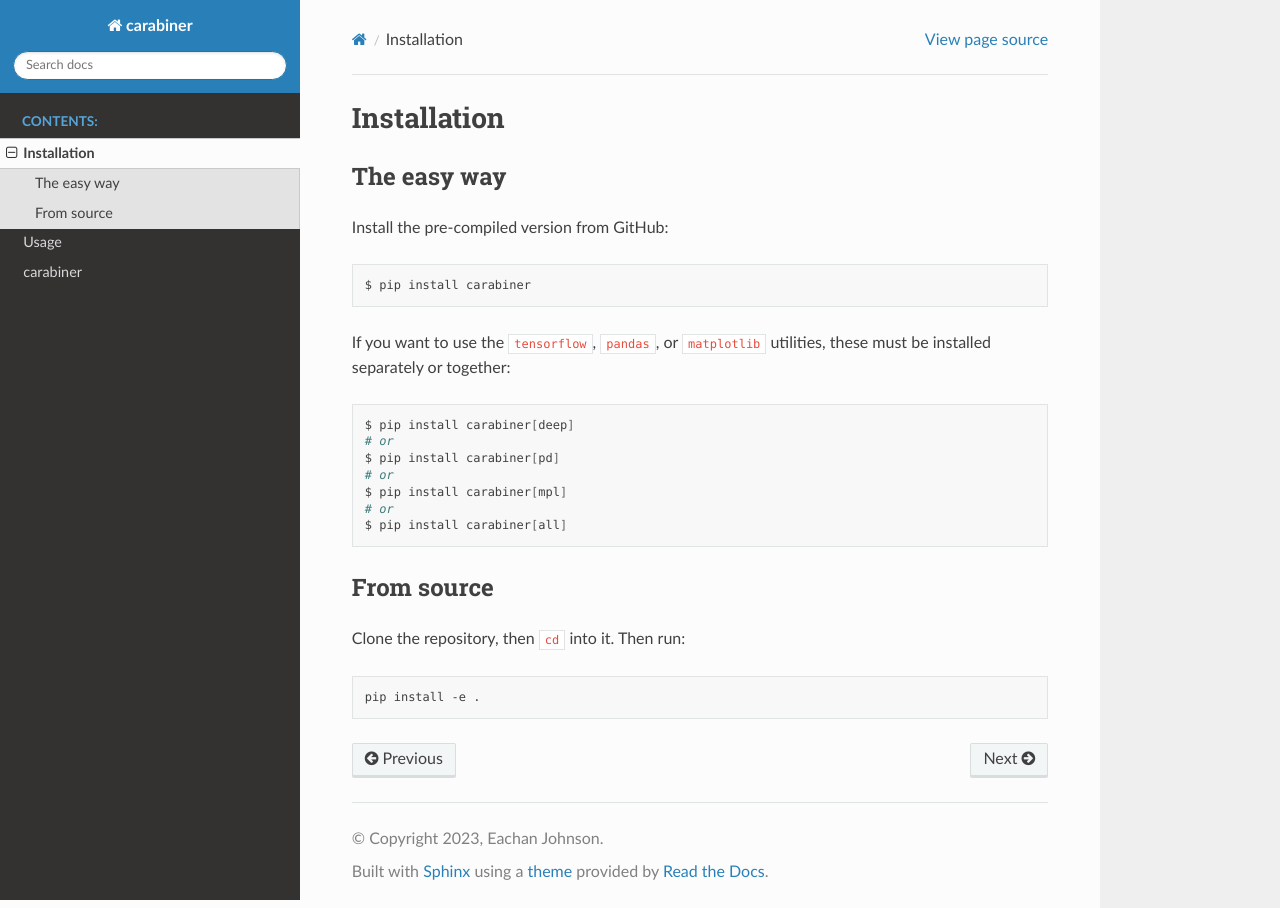
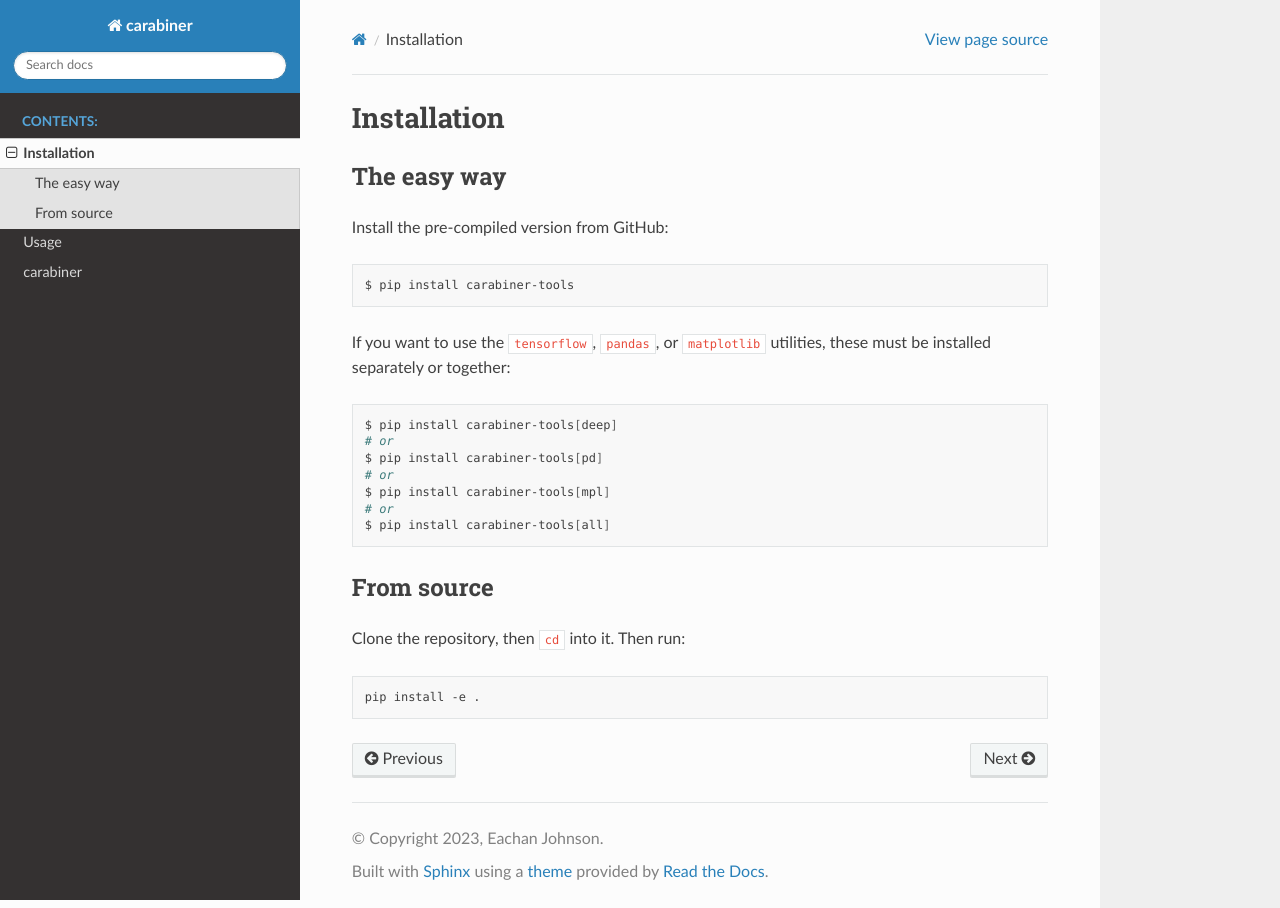
Before and after one commit to scbirlab/carabiner, a Sphinx documentation site: the page built from docs/source/installation.md, in a window 1280 px wide. Built offline with Sphinx 7.4.7 and the Read the Docs theme 2.0.0, drawn with Linux system fonts in a browser that asks for light colours; pages that are not in the unit, such as notebooks, are missing from menus.

Commit message:
Update name to carabiner-tools

````diff
--- a/docs/source/installation.md
+++ b/docs/source/installation.md
@@ -5,20 +5,20 @@
 Install the pre-compiled version from GitHub:
 
 ```bash
-$ pip install carabiner
+$ pip install carabiner-tools
 ```
 
 If you want to use the `tensorflow`, `pandas`, or `matplotlib` utilities, these must be installed separately
 or together:
 
 ```bash
-$ pip install carabiner[deep]
+$ pip install carabiner-tools[deep]
 # or
-$ pip install carabiner[pd]
+$ pip install carabiner-tools[pd]
 # or
-$ pip install carabiner[mpl]
+$ pip install carabiner-tools[mpl]
 # or
-$ pip install carabiner[all]
+$ pip install carabiner-tools[all]
 ```
 
 ## From source
--- a/pyproject.toml
+++ b/pyproject.toml
@@ -1,5 +1,5 @@
 [project]
-name = "carabiner"
+name = "carabiner-tools"
 version = "0.0.1"
 authors = [
   { name="Eachan Johnson", email="eachan.johnson@crick.ac.uk" },
@@ -36,7 +36,7 @@ dependencies = [
 deep = ["tensorflow"]
 mpl = ["matplotlib"]
 pd = ["pandas"]
-all = ["carabiner[deep,mpl,pd]"]
+all = ["carabiner-tools[deep,mpl,pd]"]
 
 
 [project.urls]
@@ -44,7 +44,7 @@ all = ["carabiner[deep,mpl,pd]"]
 "Bug Tracker" = "https://github.com/scbirlab/carabiner/issues"
 
 [project.scripts]
-cbnr = "carabiner.cli:main"
+carabiner = "carabiner.cli:main"
 
 [tool.setuptools]
 # If there are data files included in your packages that need to be
````
Also changed, not shown: README.md (+5 -5 lines).
